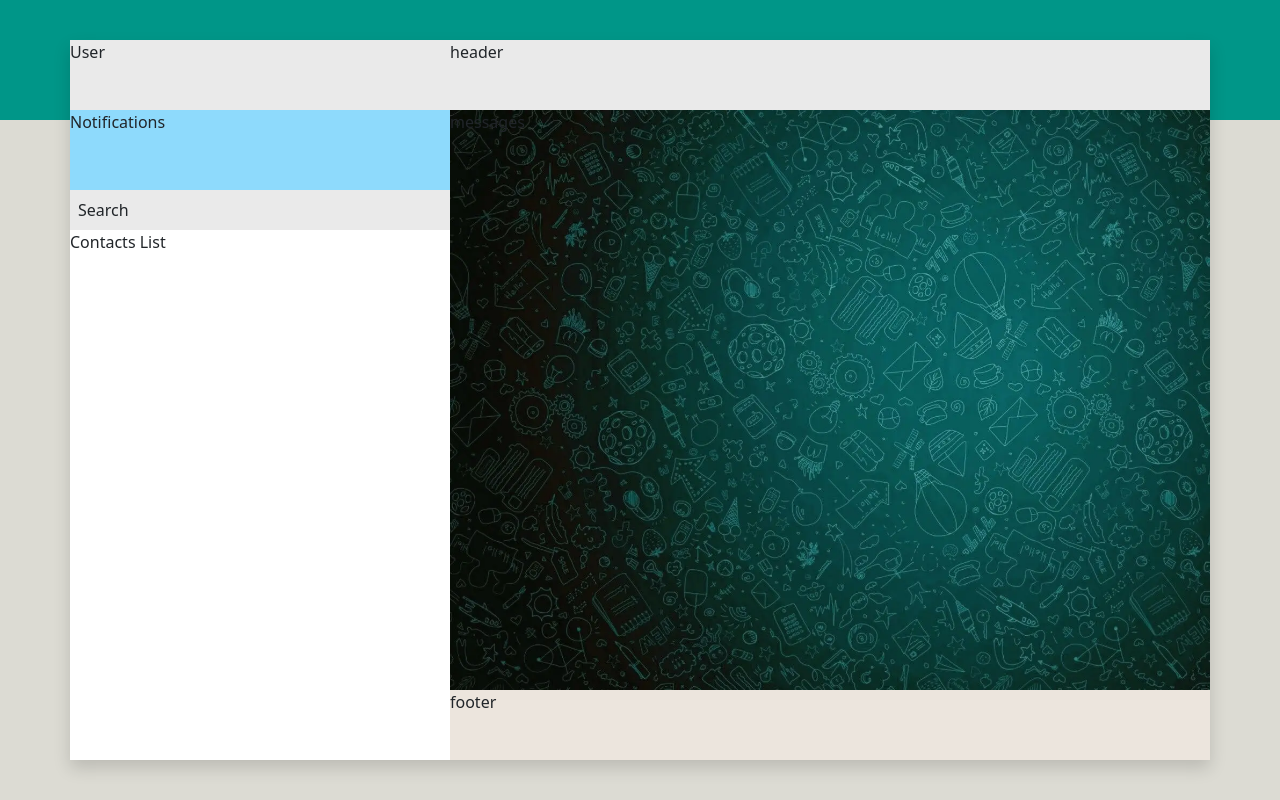
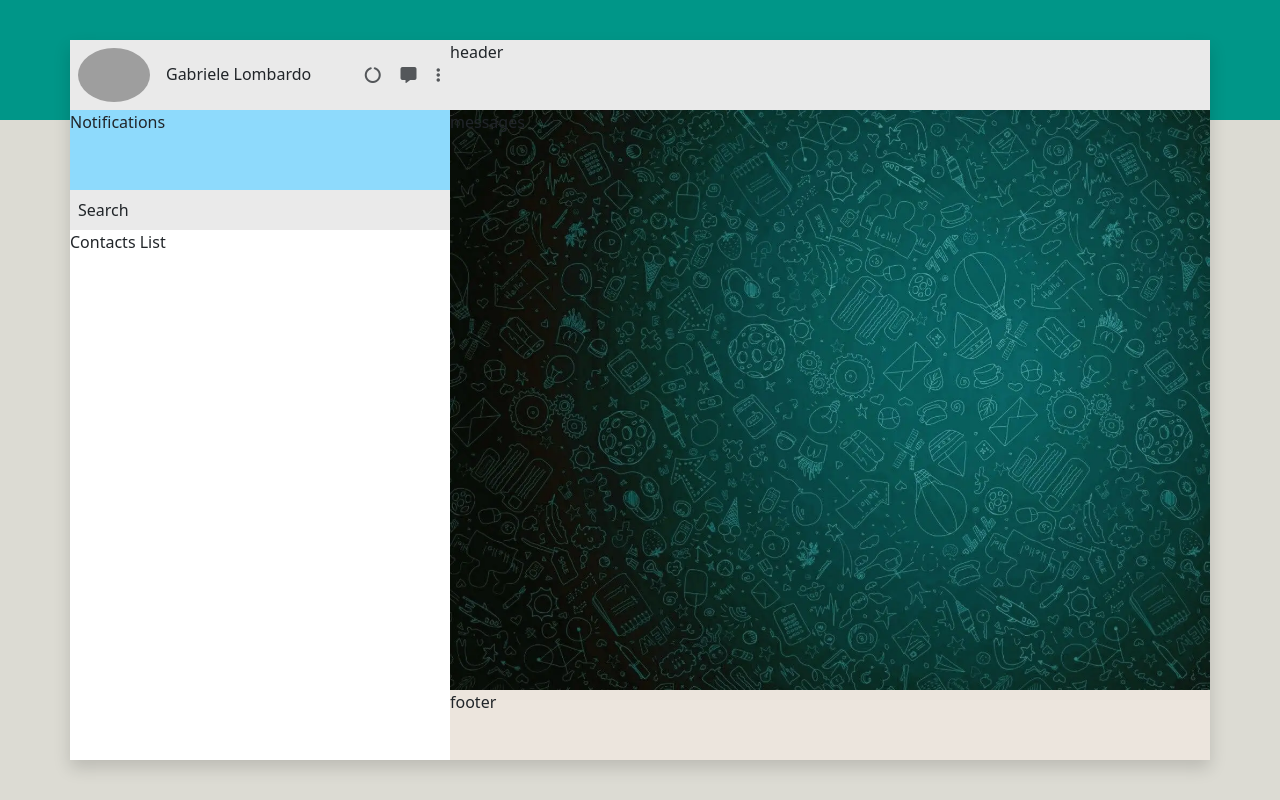
Before and after one commit to GabrieleLombard01/Whatsapp_web, a React (Vite) app in the folder app/: page / in a window 1280 px wide. Built offline with nearby package versions, Linux system fonts and the light colour scheme; grey boxes are pictures that could not be loaded.

Commit message:
media section fix

```diff
--- a/app/src/components/sidebar/AppUserSection.jsx
+++ b/app/src/components/sidebar/AppUserSection.jsx
@@ -1,7 +1,19 @@
 function UserSection() {
     return (
         <>
-            <div id="user-section" className="flex-shrink-0">User</div>
+            <div id="user-section" className="flex-shrink-0 d-flex justify-content-between">
+                <div className="media">
+                    <figure>
+                        <img src="https://e7.pngegg.com/pngimages/799/987/png-clipart-computer-icons-avatar-icon-design-avatar-heroes-computer-wallpaper-thumbnail.png" alt="Gabriele Lombardo" />
+                    </figure>
+                    <div className="h6 media-text">Gabriele Lombardo</div>
+                </div>
+                <div class="w-25 text-muted d-flex justify-content-around align-items-center">
+                    <i class="fa-solid fa-circle-notch" role="button"></i>
+                    <i class="fa-solid fa-comment-alt" role="button"></i>
+                    <i class="fa-solid fa-ellipsis-v" role="button"></i>
+                </div>
+            </div>
         </>
     )
 }
--- /dev/null
+++ b/app/src/scss/_media.scss
@@ -0,0 +1,20 @@
+.media{
+    height: 100%;
+    display: flex;
+    align-items: center;
+}
+.media figure{
+    height: 70px;
+    padding: 0.5rem;
+    margin-bottom: 0;
+    flex-shrink: 0;
+}
+.media img{
+    height: 100%;
+    max-width: 100%;
+    border-radius: 50%;
+}
+.media .media-text{
+    margin-left: 0.5rem;
+    margin-bottom: 0;
+}
--- a/app/src/scss/style.scss
+++ b/app/src/scss/style.scss
@@ -1,5 +1,6 @@
 @import 'colors';
 @import 'layout';
+@import 'media';
 
 *{
   margin: 0;
```
Also changed, not shown: app/src/data/data.json (+9 -9 lines).
